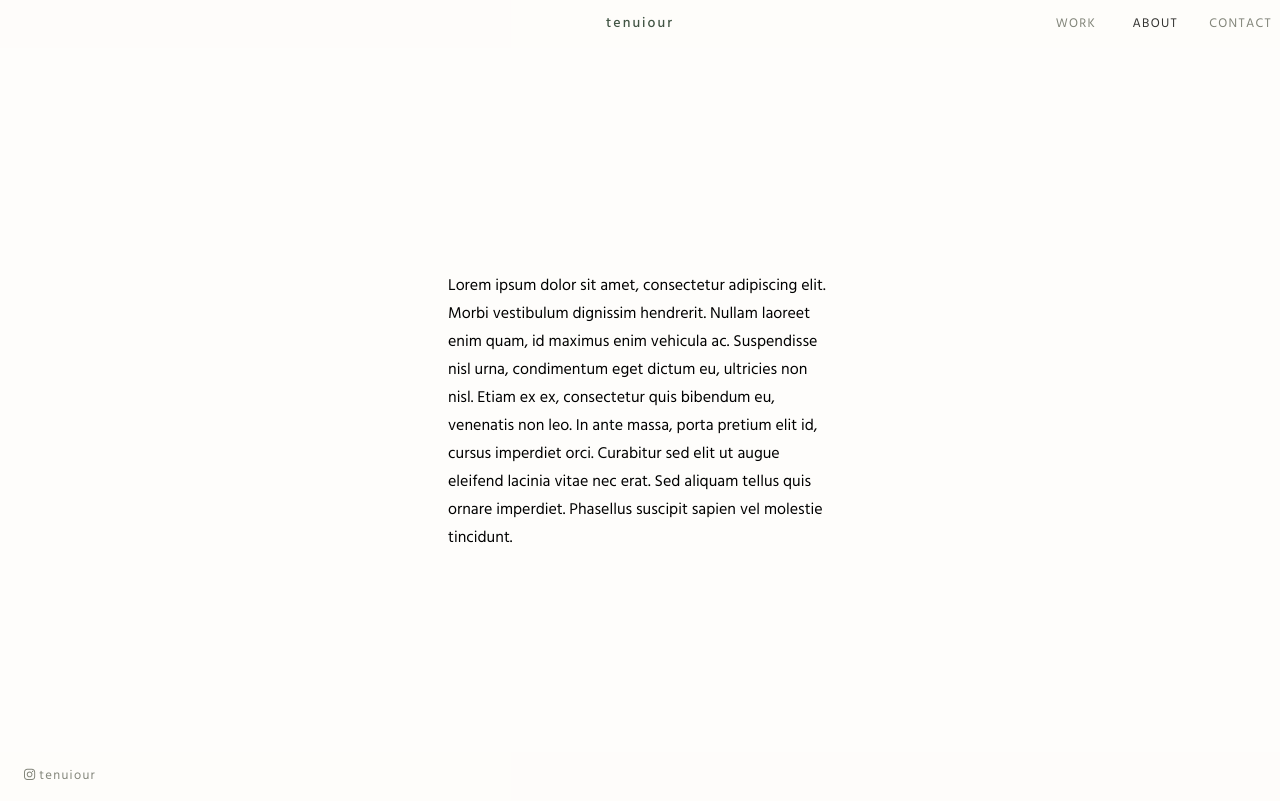
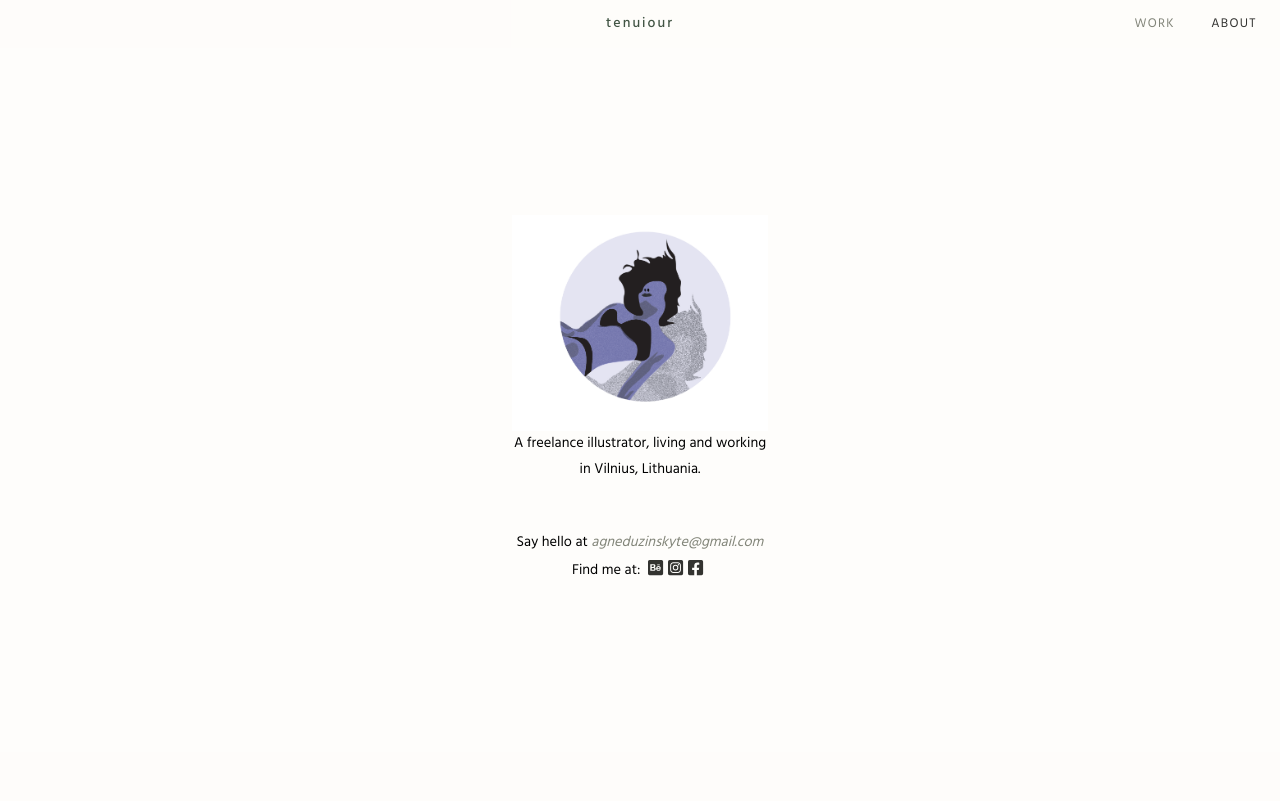
Before and after one commit to warmshadow/portfolio-tenuiour-react, a React (Create React App) app: page /about in a window 1280 px wide. Built offline with nearby package versions, Linux system fonts and the light colour scheme.

Commit message:
added About info, removed Contact component, added slide transitions

```diff
--- a/src/About.js
+++ b/src/About.js
@@ -1,27 +1,72 @@
 import React from 'react';
 import { makeStyles } from '@material-ui/core/styles';
 import Box from '@material-ui/core/Box';
+import CardMedia from '@material-ui/core/CardMedia';
 import Typography from '@material-ui/core/Typography';
+import Link from '@material-ui/core/Link';
+import { FontAwesomeIcon } from '@fortawesome/react-fontawesome';
+import {faBehanceSquare, faInstagramSquare, faFacebookSquare} from '@fortawesome/free-brands-svg-icons';
 
 const useStyles = makeStyles((theme) => ({
 	about: {
 		height: '100vh',
 		marginBottom: '1px',
 		display: 'flex',
+		flexDirection: 'column',
 		justifyContent: 'center',
 		alignItems: 'center',
+		textAlign: 'center'
 	},
 	aboutText: {
-		width: '30%',
+		paddingBottom: '3rem'
 	},
+	contactText: {
+		display: 'flex',
+		flexDirection: 'column',
+		justifyContent: 'center',
+	},
+	email: {
+		textDecoration: 'none',
+		fontStyle: 'italic',
+		color: '#828579',
+		transition: 'all 0.2s',
+		'&:hover': {
+			color: '#333330',
+		}
+	},
+	links: {
+		fontSize: '1.2em',
+		paddingLeft: '0.5rem'
+	},
+	linkas: {
+		paddingRight: '0.3rem',
+		color: '#333330',
+		transition: 'all 0.2s',
+		'&:hover': {
+			color: '#828579',
+		}
+	}
 }));
 
 function About(props) {
 	const classes = useStyles();
 	return(
-		<Box className={classes.about} pt={9} pb={6}>
-			<Box className={classes.aboutText}>
-				<Typography variant="subtitle1">Lorem ipsum dolor sit amet, consectetur adipiscing elit. Morbi vestibulum dignissim hendrerit. Nullam laoreet enim quam, id maximus enim vehicula ac. Suspendisse nisl urna, condimentum eget dictum eu, ultricies non nisl. Etiam ex ex, consectetur quis bibendum eu, venenatis non leo. In ante massa, porta pretium elit id, cursus imperdiet orci. Curabitur sed elit ut augue eleifend lacinia vitae nec erat. Sed aliquam tellus quis ornare imperdiet. Phasellus suscipit sapien vel molestie tincidunt.</Typography>
+		<Box className={classes.about}>
+			<Box style={{width: '20%'}}>
+				<CardMedia component="img" src={require('./avatar.png')}/>
+				<Box className={classes.aboutText}>
+					<Typography variant="subtitle1">A freelance illustrator, living and working in Vilnius, Lithuania.</Typography>
+				</Box>
+				<Box className={classes.contactText}>
+					<Typography variant="subtitle1">Say hello at <a className={classes.email} href="mailto:agneduzinskyte@gmail.com">agneduzinskyte@gmail.com</a></Typography>
+					<Typography variant="subtitle1">Find me at:
+					<Box component="span" className={classes.links}>
+						<Link className={classes.linkas} href="https://www.behance.net/tenuiour"><FontAwesomeIcon icon={faBehanceSquare} /></Link>
+						<Link className={classes.linkas} href="https://instagram.com/tenuiour"><FontAwesomeIcon icon={faInstagramSquare} /></Link>
+						<Link className={classes.linkas} href="https://www.facebook.com/agne.duzinskyte"><FontAwesomeIcon icon={faFacebookSquare} /></Link>
+					</Box>
+					</Typography>
+				</Box>
 			</Box>
 		</Box>
 	);
--- a/src/App.js
+++ b/src/App.js
@@ -2,7 +2,6 @@ import React from 'react';
 import { createMuiTheme, ThemeProvider } from '@material-ui/core/styles';
 import Work from './Work';
 import About from "./About";
-import Contact from "./Contact";
 import Navbar from './Navbar';
 import Bottom from './Bottom';
 import { BrowserRouter as Router, Switch, Route } from 'react-router-dom';
@@ -15,6 +14,9 @@ const theme = createMuiTheme({
       '"Hind"',
       'sans-serif',
     ].join(','),
+    subtitle1: {
+      fontSize: '0.9rem',
+    }
   },
   overrides: {
     MuiButton: {
@@ -46,7 +48,6 @@ function App() {
         <Navbar />
         <Switch>
           <Route exact path="/about" component={About} />
-          <Route exact path="/contact" component={Contact} />
           <Route exact path={["/","/:route"]} component={Work} />
           <Redirect to="/" />
         </Switch>
--- a/src/Bottom.js
+++ b/src/Bottom.js
@@ -15,6 +15,7 @@ const useStyles = makeStyles((theme) => ({
 		minHeight: '48px',
 	},
 	igButton: {
+		display: 'none', //for now
 		paddingLeft: '24px',
 		paddingRight: '72px',
 		textTransform: 'none',
--- a/src/Contact.js
+++ /dev/null
@@ -1,30 +0,0 @@
-import React from 'react';
-import { makeStyles } from '@material-ui/core/styles';
-import Box from '@material-ui/core/Box';
-import Typography from '@material-ui/core/Typography';
-
-const useStyles = makeStyles((theme) => ({
-	contact: {
-		height: '100vh',
-		marginBottom: '1px',
-		display: 'flex',
-		justifyContent: 'center',
-		alignItems: 'center',
-	},
-	contactText: {
-		width: '30%',
-	}
-}));
-
-function Contact() {
-	const classes = useStyles();
-	return(
-		<Box className={classes.contact} pt={9} pb={6}>
-			<Box className={classes.contactText}>
-				<Typography variant="subtitle1">Contact Contact Contact Contact</Typography>
-			</Box>
-		</Box>
-	);
-}
-
-export default Contact;
--- a/src/Image.js
+++ b/src/Image.js
@@ -25,8 +25,7 @@ function Image(props) {
 			className={classes.image}
 			src={require(`${image.src[0]}`)}
 			onClick={() => handleClick(image.route)}
-		>
-		</CardMedia>
+		/>
 	);
 }
 
--- a/src/Navbar.js
+++ b/src/Navbar.js
@@ -38,9 +38,7 @@ const useStyles = makeStyles((theme) => ({
 function Navbar(props) {
 	const curPath = props.location.pathname;
 	const isActive = () => {
-		if(!curPath.startsWith("/about")
-			&& !curPath.startsWith("/contact")
-		) return true
+		if (!curPath.startsWith("/about")) return true
 		else return false
 	};
 
@@ -69,14 +67,6 @@ function Navbar(props) {
 					>
 						About
 					</Button>
-					<Button
-						component={NavLink}
-						to="/contact"
-						exact
-						activeClassName={classes.active}
-					>
-						Contact
-					</Button>
 				</Toolbar>
 		</AppBar>
 	);
--- a/src/Slider.js
+++ b/src/Slider.js
@@ -31,6 +31,7 @@ function Slider(props) {
             description={images[idx].desc}
             portrait={images[idx].portrait}
             path={{prev: prev, next: next}}
+            location={props.location}
           />
  );
 }
@@ -42,5 +43,5 @@ export default (props) => {
   const idx = images.findIndex(image => image.route === route);
 
   if(!shouldRender(idx)) return <Redirect to='/' />
-  return <Slider images={images} idx={idx} history={props.history} />
+  return <Slider images={images} idx={idx} {...props} />
 }
--- a/src/SliderContent.js
+++ b/src/SliderContent.js
@@ -5,6 +5,7 @@ import Grid from '@material-ui/core/Grid';
 import Typography from '@material-ui/core/Typography';
 import CardMedia from '@material-ui/core/CardMedia';
 import Arrow from './Arrow';
+import useMediaQuery from '@material-ui/core/useMediaQuery';
 
 const useStyles = makeStyles((theme) => ({
 	name: {
@@ -16,47 +17,88 @@ const useStyles = makeStyles((theme) => ({
 	content: {
 		paddingTop: '1.5rem',
 		paddingBottom: '3rem',
+		minHeight: 'calc(100vh - 72px)',
 	},
 	imgNotLast: {
 		paddingBottom: '3rem',
+		animation: '$FadeIn 0.5s ease-in-out',
 	},
 	imgLast: {
 		paddingBottom: '0.5rem',
+		animation: '$FadeIn 0.5s ease-in-out',
 	},
 	description: {
 		fontSize: '0.875em',
 		color: 'darkgray',
+	},
+	'@keyframes FadeIn': {
+		"0%": {
+			opacity: 0.3
+		},
+		"100%": {
+			opacity: 1
+		}
 	},
 }));
 
 function SliderContent(props) {
 	const { src, name, description, portrait, path } = props;
 	const classes = useStyles();
+	const screenPortrait = useMediaQuery('(orientation:portrait)');
 	return(
-		<Box pb={6} >
+		<Box pb={6}>
 			<Grid container justify="center">
-				<Grid item container xs={1} justify="flex-start" alignItems="flex-start">
+				<Grid
+					item
+					container
+					xs={1}
+					justify="flex-start"
+					alignItems="flex-start"
+				>
 					<Arrow path={path.prev} direction="left"/>
 				</Grid>
-				<Grid item container xs={10} justify="center" alignItems="center">
-					<Typography className={classes.name} variant="h3" align="center">
+				<Grid
+					item
+					container
+					xs={10}
+					justify="center"
+					alignItems="center"
+				>
+					<Typography
+						className={classes.name}
+						variant="h3"
+						align="center"
+					>
 						{name}
 					</Typography>
 				</Grid>
-				<Grid item container xs={1} justify="flex-end" alignItems="flex-start">
+				<Grid
+					item
+					container
+					xs={1}
+					justify="flex-end"
+					alignItems="flex-start"
+				>
 					<Arrow path={path.next} direction="right"/>
 				</Grid>
-				<Grid item xs={portrait ? 7 : 10} className={classes.content}>
+				<Grid
+					item
+					xs={screenPortrait ? 11 : (portrait ? 7 : 10)}
+					className={classes.content}
+				>
 					{src.map((src,i,sources) =>
 					 	<CardMedia
-					 		key={i}
+					 		key={`${props.location.key}${i}`}
 					 		className={(i === sources.length - 1) ? classes.imgLast : classes.imgNotLast}
 					 		component="img"
 					 		src={require(`${src}`)}
-					 	>
-					 	</CardMedia>
+					 	/>
 					)}
-					<Typography className={classes.description} variant="subtitle1" align="center">
+					<Typography
+						className={classes.description}
+						variant="subtitle1"
+						align="center"
+					>
 						{description}
 					</Typography>
 				</Grid>
--- a/src/Work.js
+++ b/src/Work.js
@@ -7,10 +7,10 @@ import Collection from './Collection';
 
 function Work(props) {
 	return(
-			<Box component={Container} px={5} pt={9} pb={6} >
-				<Route exact path="/:route" render={(props) => <Slider {...props} />}/>
+			<Container component={Box} maxWidth="xl" px={10} pt={9} pb={6}>
+				<Route exact path="/:route" render={(props) => <Slider {...props}/>}/>
 				<Collection history={props.history} />
-			</Box>
+			</Container>
 	);
 }
 
```
Also changed, not shown: src/avatar.png (added). Lines whose indentation alone changed are shown as unchanged.
